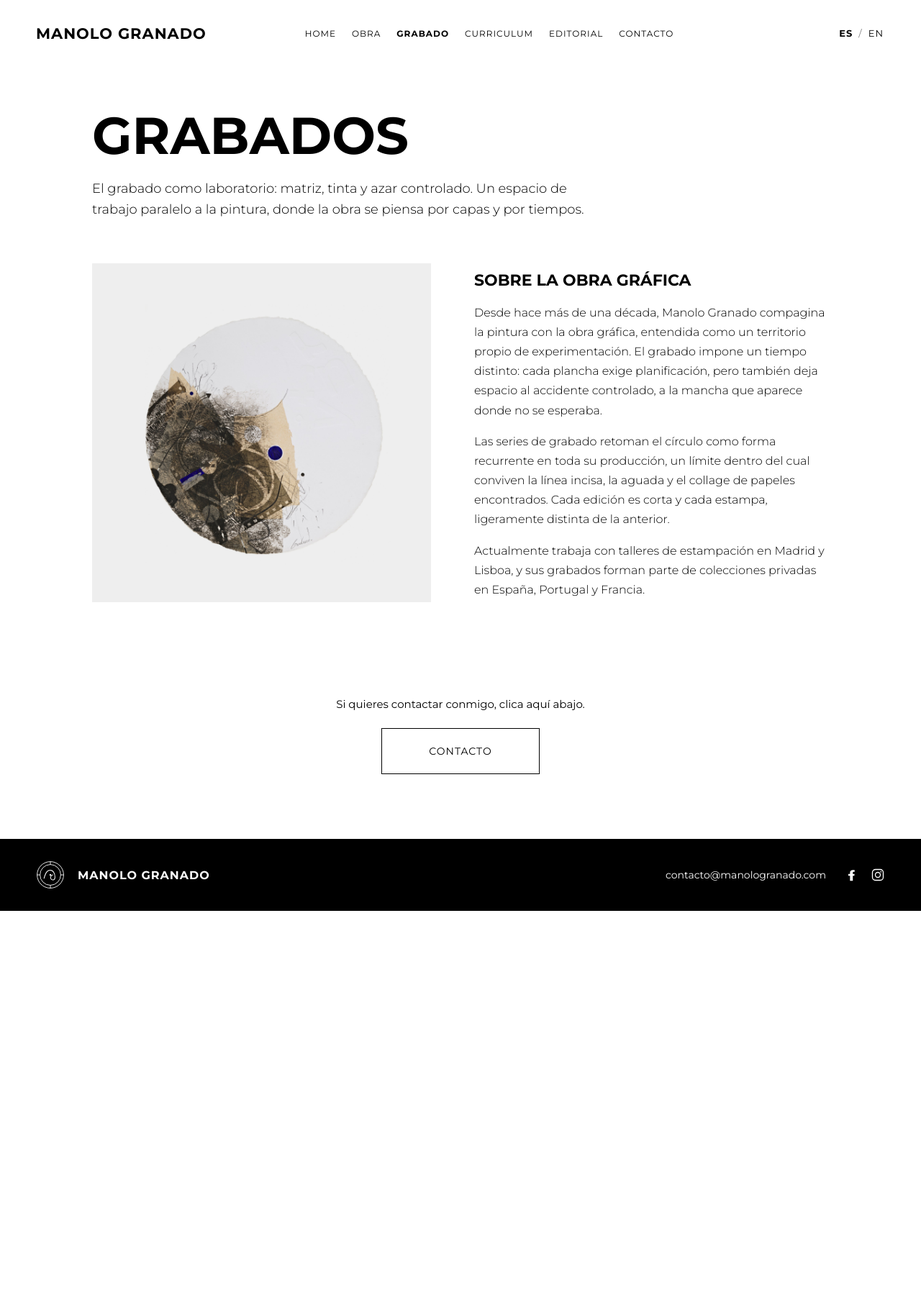
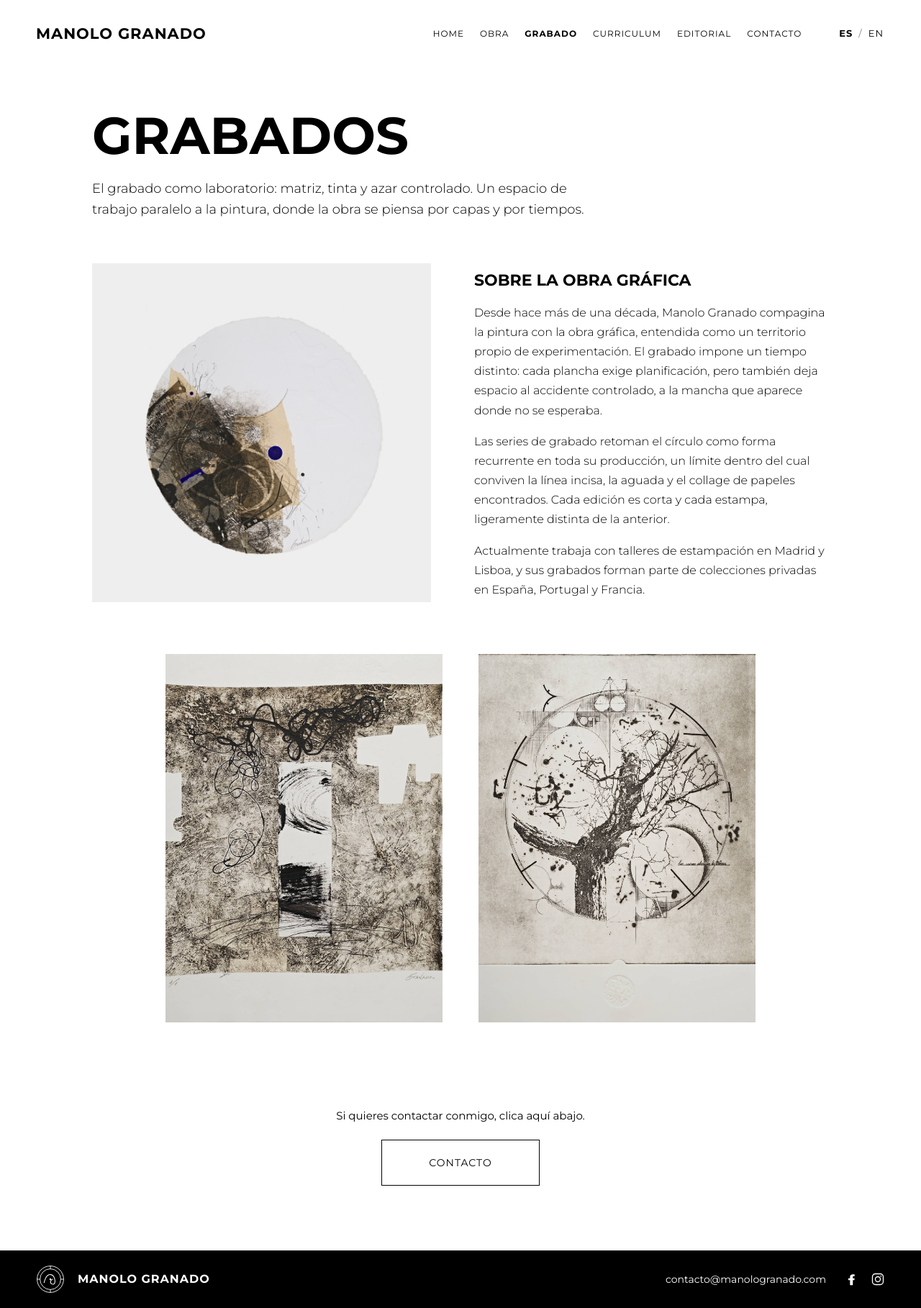
Before and after one commit to Pijo69/grafico, a PHP site: page /grabado.html in a window 1280 px wide. Shown: the whole page at 72% size. Before the commit the page ends 1266 px from the top, so only its background shows below. Run offline with PHP 8.4, Linux system fonts and the light colour scheme.

Commit message:
Add three new artworks, reposition nav, shrink footer to 80px
Add Palimpsesto, Enredo and Las raices abrazan la tierra to the
ARTWORKS/GRABADOS data so they show on Home, Obra and Grabado; the
Grabado page now lists all three prints. Reposition the nav so it
sits a fixed 50px from the ES/EN switch instead of being centered,
and shrink the footer from 100px to 80px.

sello.svg still hasn't come through as an actual attachment (checked
again), so the footer stamp icon is unchanged.

Co-Authored-By: Claude Sonnet 5 <noreply@anthropic.com>
Claude-Session: https://claude.ai/code/session_01XYyowz46mNQNHAwCGEKQtW

```diff
--- a/css/style.css
+++ b/css/style.css
@@ -54,7 +54,6 @@ a { color: inherit; text-decoration: none; }
   z-index: 1000;
   display: flex;
   align-items: center;
-  justify-content: space-between;
   padding: 0 50px;
 }
 
@@ -67,11 +66,10 @@ a { color: inherit; text-decoration: none; }
 }
 
 .site-header nav.main-nav {
-  position: absolute;
-  left: calc(50% + 40px);
-  transform: translateX(-50%);
   display: flex;
   gap: 22px;
+  margin-left: auto;
+  margin-right: 50px;
 }
 
 .site-header nav.main-nav a {
@@ -390,11 +388,11 @@ a { color: inherit; text-decoration: none; }
 .site-footer {
   background: var(--black);
   width: 100%;
-  min-height: 100px;
+  min-height: 80px;
   display: flex;
   align-items: center;
   justify-content: space-between;
-  padding: 14px 50px;
+  padding: 10px 50px;
   flex-wrap: wrap;
   gap: 20px;
 }
--- a/grabado.html
+++ b/grabado.html
@@ -49,6 +49,17 @@
         <p data-i18n="grabado.p1">Desde hace más de una década, Manolo Granado compagina la pintura con la obra gráfica, entendida como un territorio propio de experimentación.</p>
         <p data-i18n="grabado.p2">Las series de grabado retoman el círculo como forma recurrente en toda su producción.</p>
         <p data-i18n="grabado.p3">Actualmente trabaja con talleres de estampación en Madrid y Lisboa.</p>
+      </div>
+    </div>
+  </div>
+
+  <div class="content-section">
+    <div class="gallery grid-2" style="margin-top: 20px;">
+      <div class="gallery-item" id="grabado-item-1">
+        <img src="assets/images/grabado-02.jpg" alt="Enredo" />
+      </div>
+      <div class="gallery-item" id="grabado-item-2">
+        <img src="assets/images/grabado-03.jpg" alt="Las raíces abrazan la tierra" />
       </div>
     </div>
   </div>
@@ -110,6 +121,12 @@
   document.getElementById('grabado-feature-img').addEventListener('click', () => {
     openLightbox('GRABADOS', 0);
   });
+  document.getElementById('grabado-item-1').addEventListener('click', () => {
+    openLightbox('GRABADOS', 1);
+  });
+  document.getElementById('grabado-item-2').addEventListener('click', () => {
+    openLightbox('GRABADOS', 2);
+  });
 </script>
 </body>
 </html>
```
Also changed, not shown: js/artworks.js (+40 -0 lines), assets/images/grabado-02.jpg (added), assets/images/grabado-03.jpg (added), assets/images/obra-04.jpg (added).
